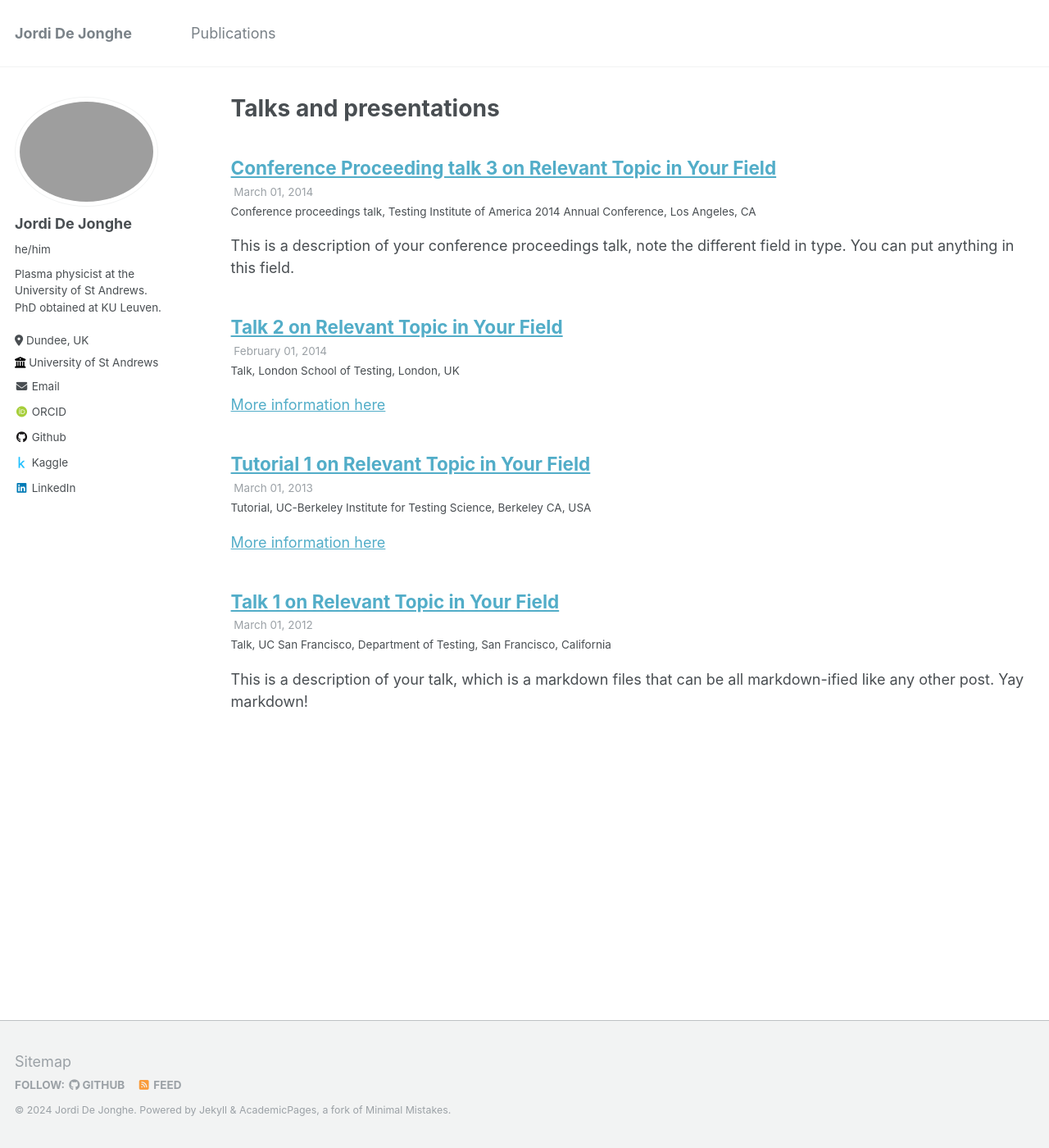
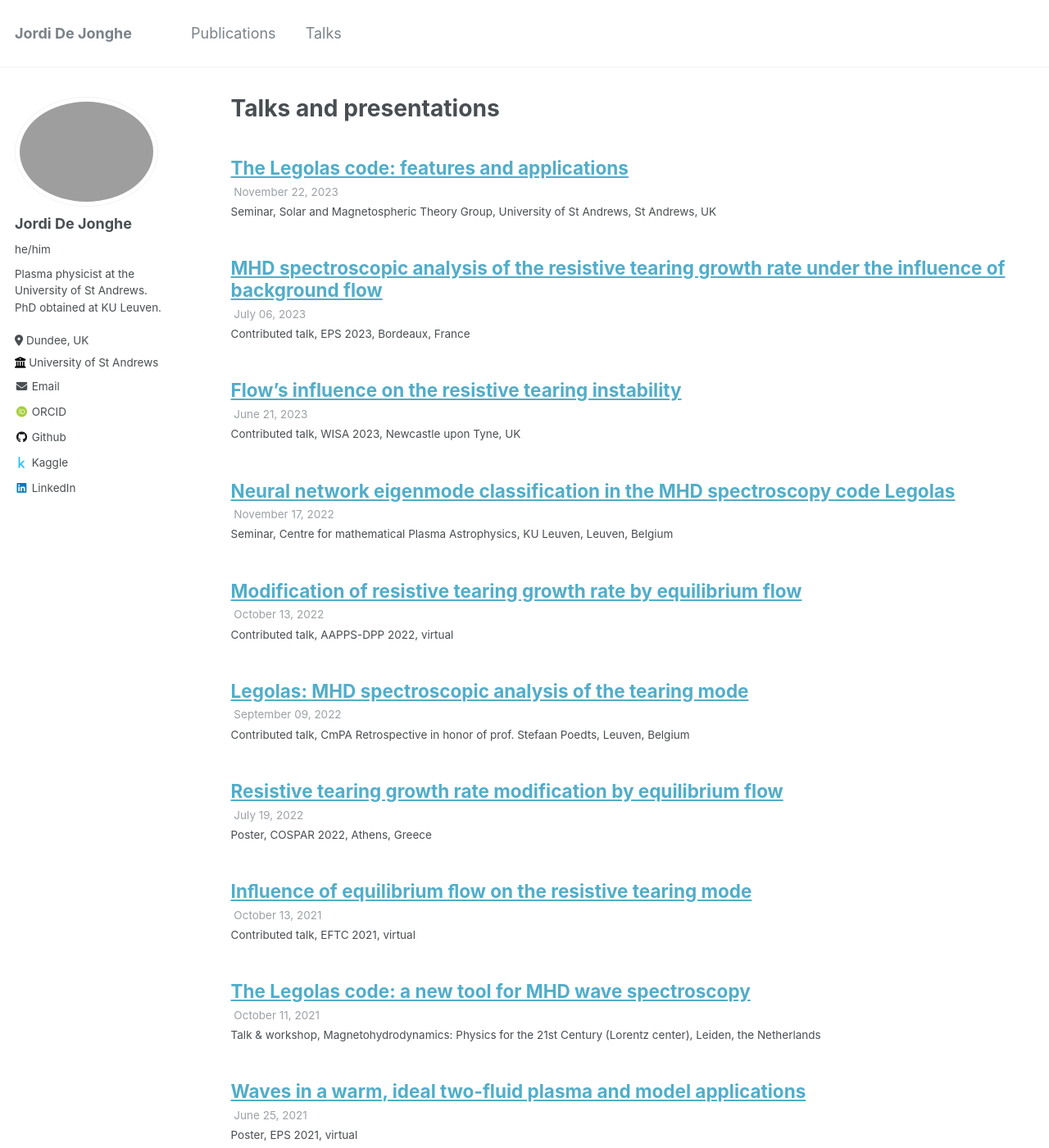
Before and after one commit to jordidj/jordidj.github.io, a Jekyll site: the page built from _pages/talks.html, in a window 1280 px wide and 1400 px high. Shown: the whole window at 82% size. Built offline with Jekyll 4.4.1, drawn with Linux system fonts in a browser that asks for light colours; some web fonts are replaced; some of the changed text lies outside the part shown.

Commit message:
talks overview

```diff
--- a/_data/navigation.yml
+++ b/_data/navigation.yml
@@ -3,8 +3,8 @@ main:
   - title: "Publications"
     url: /publications/
 
-  # - title: "Talks"
-  #   url: /talks/
+  - title: "Talks"
+    url: /talks/
 
   # - title: "Teaching"
   #   url: /teaching/
--- a/_layouts/post.html
+++ /dev/null
@@ -1,4 +0,0 @@
-<script
-    src="https://cdn.mathjax.org/mathjax/latest/MathJax.js?config=TeX-AMS-MML_HTMLorMML"
-    type="text/javascript">
-</script>
--- a/_talks/2012-03-01-talk-1.md
+++ /dev/null
@@ -1,11 +0,0 @@
----
-title: "Talk 1 on Relevant Topic in Your Field"
-collection: talks
-type: "Talk"
-permalink: /talks/2012-03-01-talk-1
-venue: "UC San Francisco, Department of Testing"
-date: 2012-03-01
-location: "San Francisco, California"
----
-
-This is a description of your talk, which is a markdown files that can be all markdown-ified like any other post. Yay markdown!
--- a/_talks/2013-03-01-tutorial-1.md
+++ /dev/null
@@ -1,13 +0,0 @@
----
-title: "Tutorial 1 on Relevant Topic in Your Field"
-collection: talks
-type: "Tutorial"
-permalink: /talks/2013-03-01-tutorial-1
-venue: "UC-Berkeley Institute for Testing Science"
-date: 2013-03-01
-location: "Berkeley CA, USA"
----
-
-[More information here](http://exampleurl.com)
-
-This is a description of your tutorial, note the different field in type. This is a markdown files that can be all markdown-ified like any other post. Yay markdown!
--- a/_talks/2014-02-01-talk-2.md
+++ /dev/null
@@ -1,13 +0,0 @@
----
-title: "Talk 2 on Relevant Topic in Your Field"
-collection: talks
-type: "Talk"
-permalink: /talks/2014-02-01-talk-2
-venue: "London School of Testing"
-date: 2014-02-01
-location: "London, UK"
----
-
-[More information here](http://example2.com)
-
-This is a description of your talk, which is a markdown files that can be all markdown-ified like any other post. Yay markdown!
--- a/_talks/2014-03-01-talk-3.md
+++ /dev/null
@@ -1,11 +0,0 @@
----
-title: "Conference Proceeding talk 3 on Relevant Topic in Your Field"
-collection: talks
-type: "Conference proceedings talk"
-permalink: /talks/2014-03-01-talk-3
-venue: "Testing Institute of America 2014 Annual Conference"
-date: 2014-03-01
-location: "Los Angeles, CA"
----
-
-This is a description of your conference proceedings talk, note the different field in type. You can put anything in this field.
--- /dev/null
+++ b/_talks/2020-aappsdpp.md
@@ -0,0 +1,9 @@
+---
+title: "A two-fluid analysis of waves in a warm ion-electron plasma"
+collection: talks
+type: "Contributed talk"
+permalink: /talks/2020-aappsdpp
+venue: "AAPPS-DPP 2020"
+date: 2020-10-28
+location: "virtual"
+---
--- /dev/null
+++ b/_talks/2021-cmpa.md
@@ -0,0 +1,9 @@
+---
+title: "Waves in a warm ion-electron plasma: a two-fluid analysis and model applications"
+collection: talks
+type: "Seminar"
+permalink: /talks/2021-cmpa
+venue: "Centre for mathematical Plasma Astrophysics, KU Leuven"
+date: 2021-02-11
+location: "Leuven, Belgium"
+---
--- /dev/null
+++ b/_talks/2021-eftc.md
@@ -0,0 +1,9 @@
+---
+title: "Inﬂuence of equilibrium ﬂow on the resistive tearing mode"
+collection: talks
+type: "Contributed talk"
+permalink: /talks/2021-eftc
+venue: "EFTC 2021"
+date: 2021-10-13
+location: "virtual"
+---
--- /dev/null
+++ b/_talks/2021-leiden.md
@@ -0,0 +1,9 @@
+---
+title: "The Legolas code: a new tool for MHD wave spectroscopy"
+collection: talks
+type: "Talk & workshop"
+permalink: /talks/2021-leiden
+venue: "Magnetohydrodynamics: Physics for the 21st Century (Lorentz center)"
+date: 2021-10-11
+location: "Leiden, the Netherlands"
+---
--- /dev/null
+++ b/_talks/2022-aappsdpp.md
@@ -0,0 +1,9 @@
+---
+title: "Modification of resistive tearing growth rate by equilibrium flow"
+collection: talks
+type: "Contributed talk"
+permalink: /talks/2022-aappsdpp
+venue: "AAPPS-DPP 2022"
+date: 2022-10-13
+location: "virtual"
+---
--- /dev/null
+++ b/_talks/2022-cmpa.md
@@ -0,0 +1,9 @@
+---
+title: "Neural network eigenmode classification in the MHD spectroscopy code Legolas"
+collection: talks
+type: "Seminar"
+permalink: /talks/2022-cmpa
+venue: "Centre for mathematical Plasma Astrophysics, KU Leuven"
+date: 2022-11-17
+location: "Leuven, Belgium"
+---
--- /dev/null
+++ b/_talks/2022-cmpaconf.md
@@ -0,0 +1,9 @@
+---
+title: "Legolas: MHD spectroscopic analysis of the tearing mode"
+collection: talks
+type: "Contributed talk"
+permalink: /talks/2022-cmpaconf
+venue: "CmPA Retrospective in honor of prof. Stefaan Poedts"
+date: 2022-09-09
+location: "Leuven, Belgium"
+---
--- /dev/null
+++ b/_talks/2022-cospar.md
@@ -0,0 +1,9 @@
+---
+title: "Resistive tearing growth rate modification by equilibrium flow"
+collection: talks
+type: "Poster"
+permalink: /talks/2022-cospar
+venue: "COSPAR 2022"
+date: 2022-07-19
+location: "Athens, Greece"
+---
--- /dev/null
+++ b/_talks/2023-smtg.md
@@ -0,0 +1,9 @@
+---
+title: "The Legolas code: features and applications"
+collection: talks
+type: "Seminar"
+permalink: /talks/2023-eps
+venue: "Solar and Magnetospheric Theory Group, University of St Andrews"
+date: 2023-11-22
+location: "St Andrews, UK"
+---
--- /dev/null
+++ b/_talks/2023-wisa.md
@@ -0,0 +1,9 @@
+---
+title: "Flow’s influence on the resistive tearing instability"
+collection: talks
+type: "Contributed talk"
+permalink: /talks/2023-wisa
+venue: "WISA 2023"
+date: 2023-06-21
+location: "Newcastle upon Tyne, UK"
+---
```
Also changed, not shown: _pages/about.md (+1 -1 lines), _talks/2021-eps.md (added, +9 -0 lines), _talks/2023-eps.md (added, +9 -0 lines).
